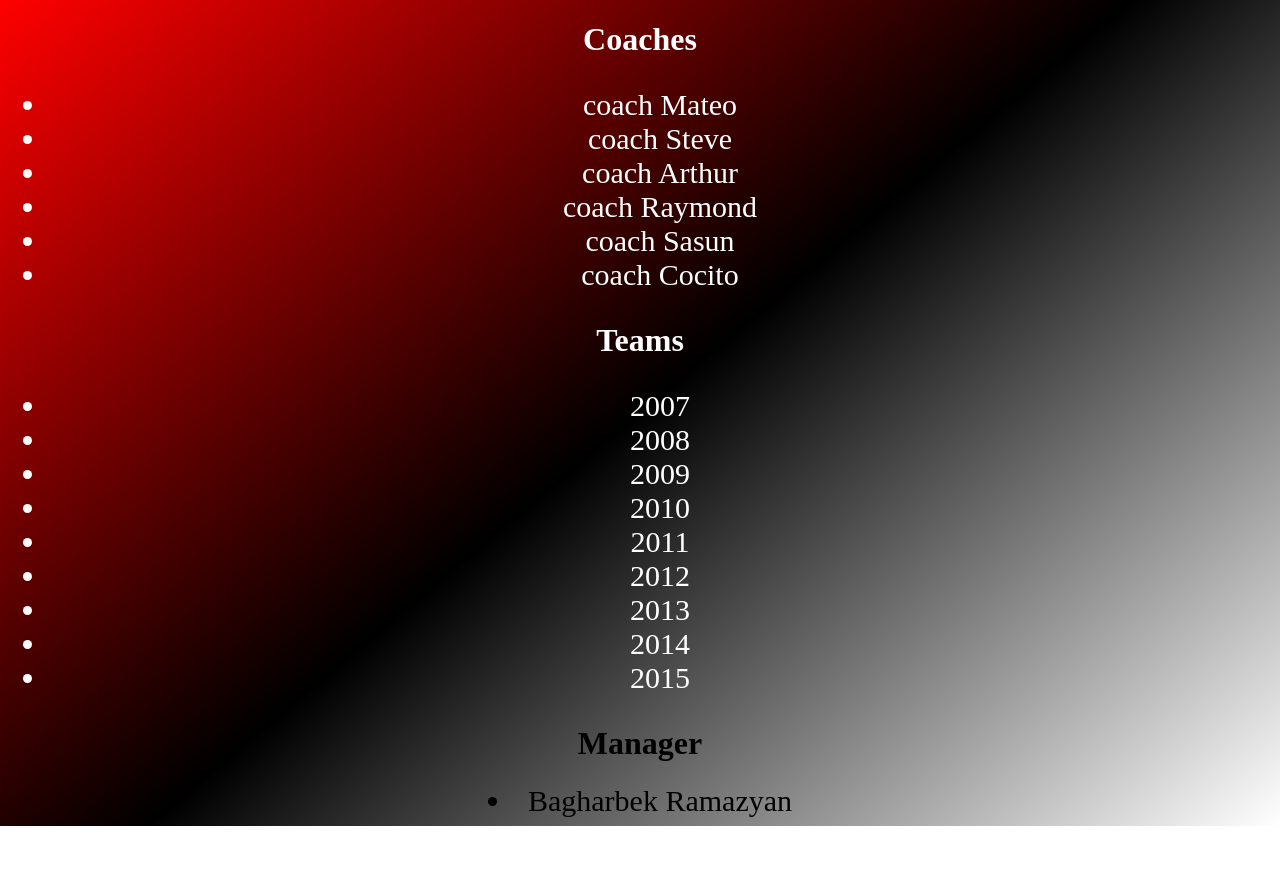
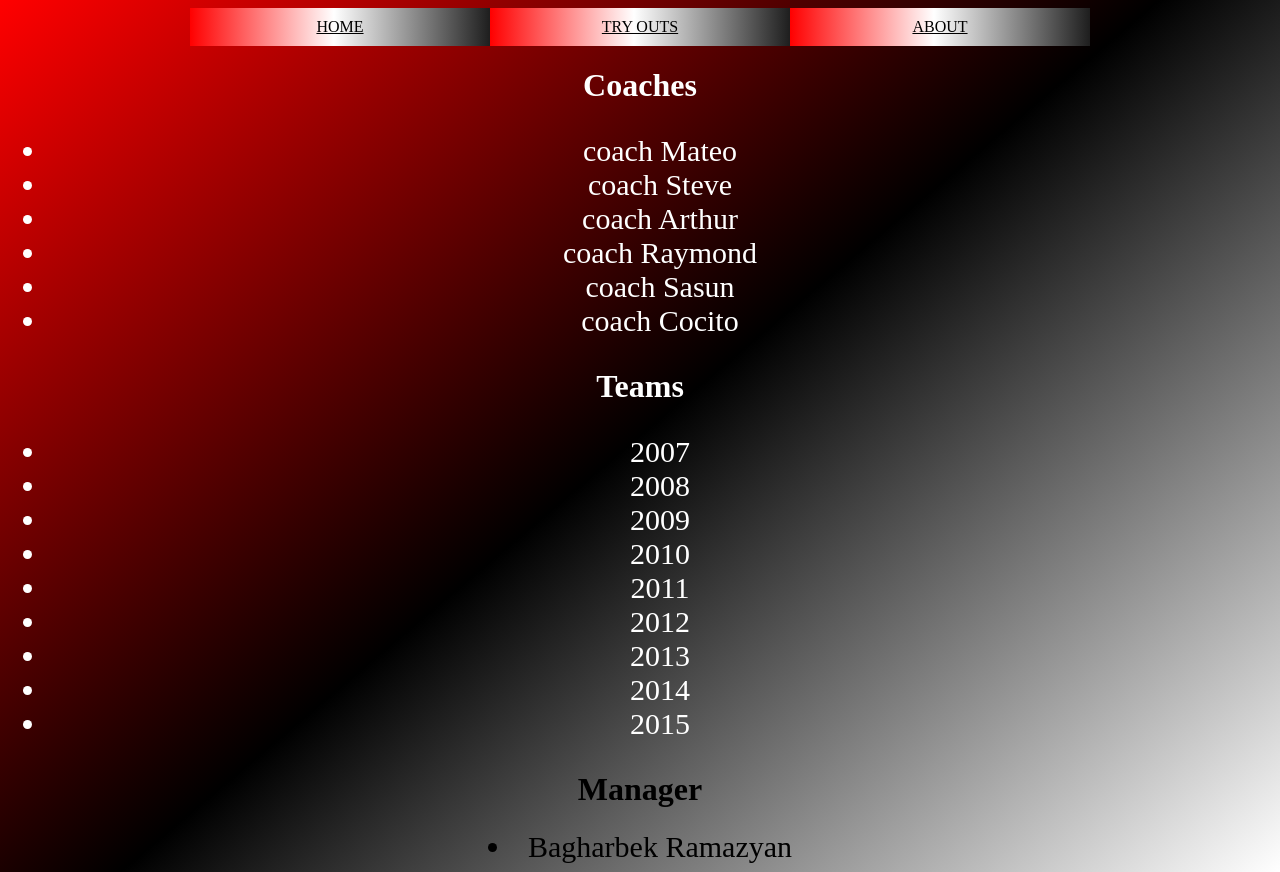
Before and after one commit to Romi-boy-2010/Romi-boy-2010.github.io, a plain HTML site: page About.html in a window 1280 px wide. Before the commit the page ends 826 px from the top, so only its background shows below. Drawn offline with Linux system fonts and the light colour scheme.

Commit message:
Update About.html

```diff
--- a/About.html
+++ b/About.html
@@ -73,7 +73,9 @@ background: linear-gradient(320deg, rgba(255,255,255,1) 0%, rgba(0,0,0,1) 50%, r
     <body>
 
    <div id="nav">
-
+    <a href="Romi-boy-2010.github.io/index.html">HOME</a>
+     <a href="Romi-boy-2010.github.io/Tryouts.html">TRY OUTS</a>
+     <a href="Romi-boy-2010.github.io/About.html">ABOUT</a>
      <div class="clearfloat"></div>
          </div>
 
```
